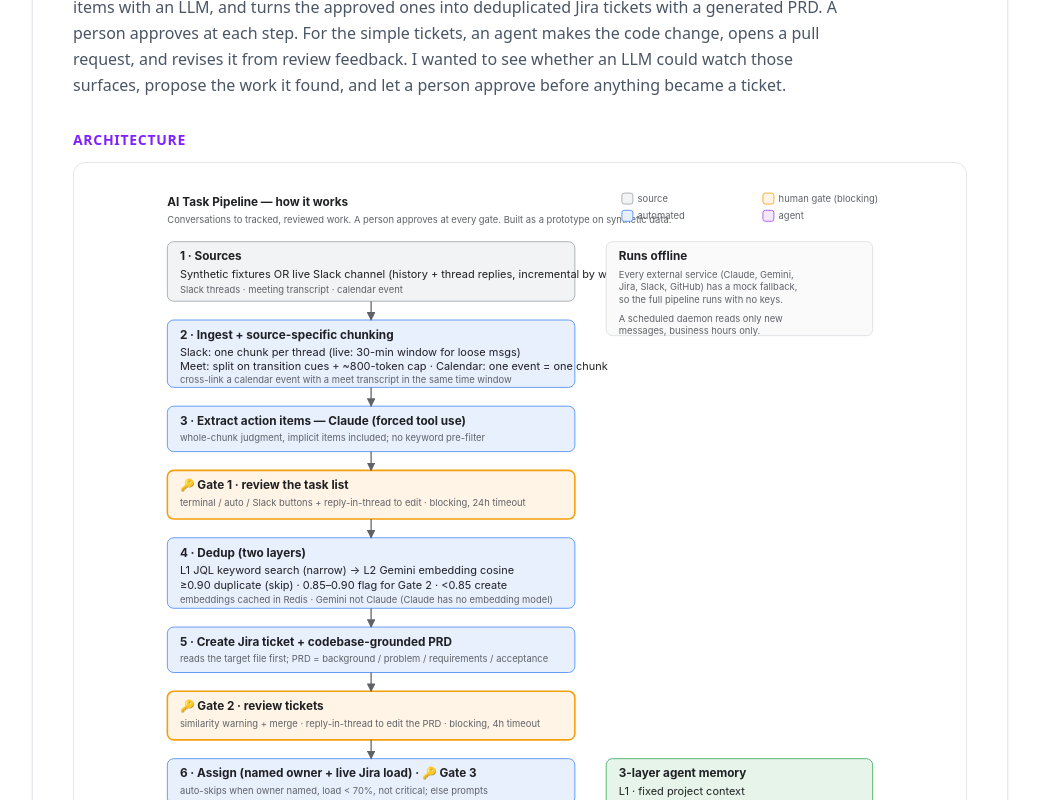
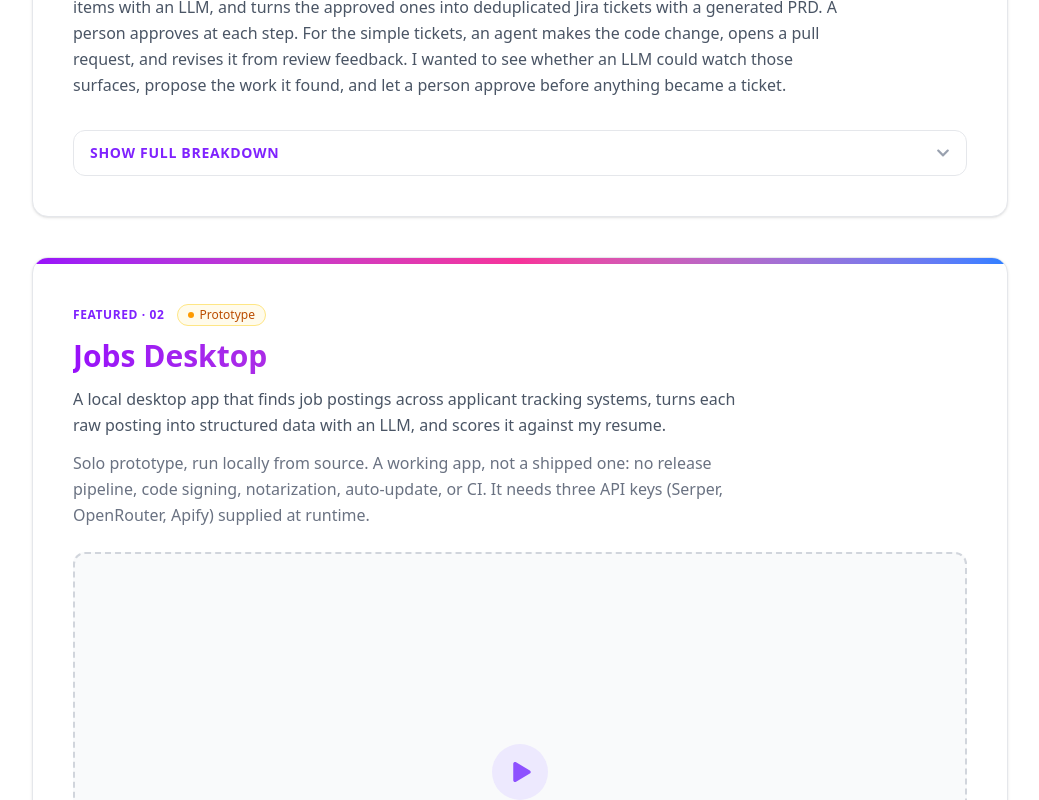
Before and after one commit to yoohyunk/yoohyunk, a React (Vite) app: page / in a window 1280 px wide. Shown: the part 4700-5500 px from the top of the page, without its empty margins (120-1159 px from the left). Built offline with nearby package versions, Linux system fonts and the light colour scheme.

Commit message:
feat: compact featured cards with full-breakdown expander + reveal

```diff
--- a/src/components/FeaturedProjectCard.tsx
+++ b/src/components/FeaturedProjectCard.tsx
@@ -1,5 +1,6 @@
 import { FaPlay, FaChevronDown } from "react-icons/fa";
 import type { FeaturedProject } from "../data/featuredProjects";
+import useInView from "../hooks/useInView";
 
 interface Props {
   project: FeaturedProject;
@@ -47,8 +48,15 @@ function DemoVideo({ url, title }: { url: string; title: string }) {
 }
 
 export default function FeaturedProjectCard({ project, index }: Props) {
+  const [ref, inView] = useInView(0.12);
+
   return (
-    <article className="relative bg-white rounded-2xl border border-gray-200 shadow-sm overflow-hidden">
+    <article
+      ref={ref}
+      className={`relative bg-white rounded-2xl border border-gray-200 shadow-sm overflow-hidden transition-all duration-500 ${
+        inView ? "opacity-100 translate-y-0" : "opacity-0 translate-y-6"
+      }`}
+    >
       {/* Gradient accent bar */}
       <div className="h-1.5 w-full bg-gradient-to-r from-purple-600 via-pink-500 to-blue-500" />
 
@@ -90,6 +98,19 @@ export default function FeaturedProjectCard({ project, index }: Props) {
           </p>
         </section>
 
+        {/* Full breakdown expander */}
+        <details className="group/breakdown">
+          <summary className="flex items-center justify-between gap-4 cursor-pointer list-none rounded-xl border border-gray-200 px-4 py-3 hover:bg-gray-50 transition-colors">
+            <span className="font-semibold text-violet-600 text-sm uppercase tracking-wider">
+              Show full breakdown
+            </span>
+            <FaChevronDown
+              className="w-3.5 h-3.5 text-gray-400 flex-shrink-0 transition-transform duration-200 group-open/breakdown:rotate-180"
+              aria-hidden="true"
+            />
+          </summary>
+
+          <div className="mt-6">
             {/* Architecture diagram */}
             {project.diagram && (
               <section className="mb-8">
@@ -120,7 +141,7 @@ export default function FeaturedProjectCard({ project, index }: Props) {
                       <img
                         src={project.detailDiagram.src}
                         alt={project.detailDiagram.alt}
-                    className="w-full h-auto mx-auto"
+                        className="h-auto mx-auto min-w-[760px] sm:min-w-0 sm:w-full"
                         loading="lazy"
                       />
                     </div>
@@ -165,6 +186,8 @@ export default function FeaturedProjectCard({ project, index }: Props) {
               </p>
             </section>
           </div>
+        </details>
+      </div>
     </article>
   );
 }
```
Lines whose indentation alone changed are shown as unchanged.
